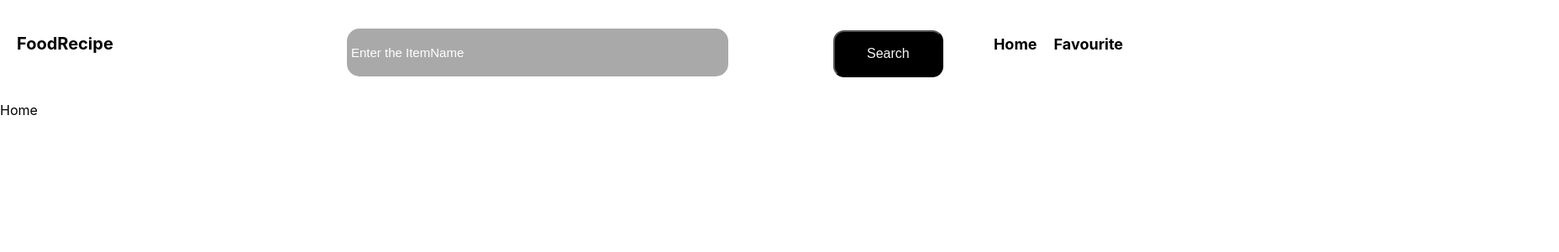
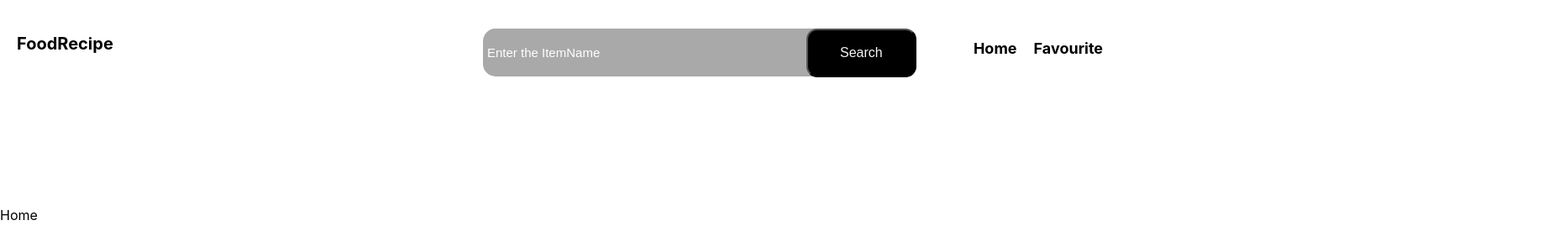
Before and after one commit to Dineshkuna/FoodRecipe, a React (Create React App) app: page / in a window 1280 px wide. Shown: the top 300 px of the page at 84% size, 1856 px wide, since content can reach past the window. Built offline with nearby package versions, Linux system fonts and the light colour scheme.

Commit message:
version4

```diff
--- a/src/components/navbar/NavBar.jsx
+++ b/src/components/navbar/NavBar.jsx
@@ -1,7 +1,27 @@
-import React from "react";
+import React, { useState } from "react";
 import { Link } from "react-router-dom";
 
 const NavBar = () => {
+  const [search, setSearch] = useState("");
+  const [productData, setProductData] = useState(null);
+
+  async function Product() {
+    try {
+      const response = await fetch(
+        `https://forkify-api.herokuapp.com/api/v2/recipes?search=${search}`
+      );
+      const data = await response.json();
+      setProductData(data?.data?.recipes[0]);
+      console.log(data);
+    } catch (error) {
+      console.log(error);
+    }
+  }
+
+  const handleSearch = async () => {
+    await Product();
+  };
+
   return (
     <div>
       <p
@@ -28,8 +48,8 @@ const NavBar = () => {
         <input
           style={{
             padding: "20px 250px 20px 5px",
-            justifyContent: "center",
-            display: "flex",
+            position: 'relative',
+            left: "575px",
             margin: "auto",
             borderRadius: "15px",
             border: "none",
@@ -38,24 +58,41 @@ const NavBar = () => {
           }}
           type="text"
           placeholder="Enter the ItemName"
+          value={search}
+          onChange={(e) => setSearch(e.target.value)}
         />
         <button
+          onClick={() => handleSearch()}
           style={{
-            padding: "17px 38px",
+            padding: "18px 38px",
             display: "flex",
             justifyContent: "center",
-            margin: "auto",
-            marginLeft: "62rem",
+            // margin: "auto",
+            // marginLeft: "62rem",
             borderRadius: "13px",
-            marginTop: "-55px",
+            // marginTop: "-55px",
             fontSize: "medium",
             backgroundColor: "black",
             color: "whitesmoke",
+            position:"relative",
+            left:"60rem",
+            bottom:"57px"
           }}
         >
           Search
         </button>
       </div>
+
+
+
+      {
+
+
+
+      }
+
+
+
       <div>
         <nav>
           <ul
@@ -63,11 +100,12 @@ const NavBar = () => {
               display: "flex",
               justifyContent: "center",
               gap: "20px",
-              marginLeft: "75rem",
-              marginTop: "-50px",
               paddingBottom: "40px",
               fontWeight: "bold",
               fontSize: "18px",
+              position: "relative",
+              left:"36rem",
+              bottom: "120px"
             }}
           >
             <li style={{ listStyleType: "none" }}>
```
